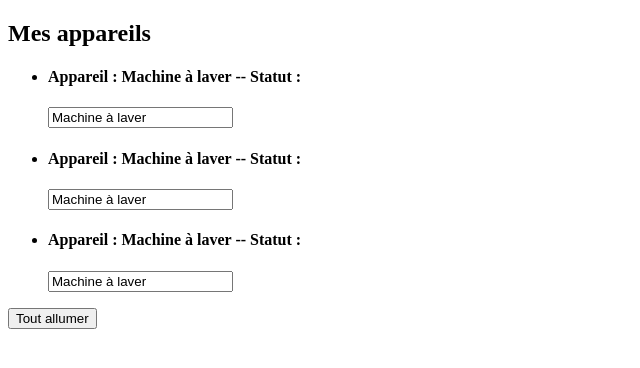
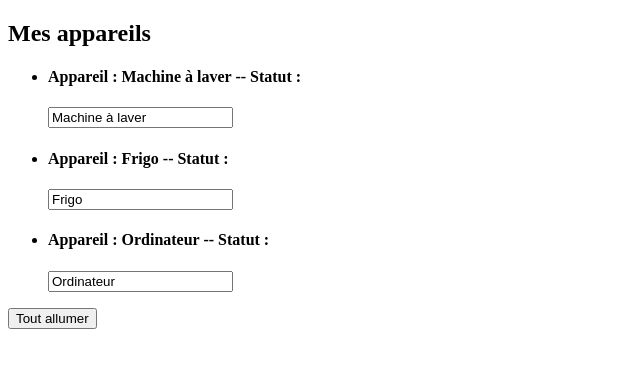
Before and after one commit to moueza/4668271-developpez-des-applications-web-avec-angular, an Angular app in the folder mon-projet-angular/: page / in a window 1280 px wide. Shown: the top 368 px of the page, without its empty margins (0-640 px from the left). Built offline with nearby package versions, Linux system fonts and the light colour scheme.

Commit message:
See #1 gen : server OK ; see #22 p2c2e Propriétés personnalisées #22

```diff
--- a/mon-projet-angular/src/app/app.component.html
+++ b/mon-projet-angular/src/app/app.component.html
@@ -3,9 +3,9 @@
     <div class="col-xs-12">
       <h2>Mes appareils</h2>
       <ul class="list-group">
-        <app-appareil></app-appareil>
-        <app-appareil></app-appareil>
-        <app-appareil></app-appareil>
+        <app-appareil appareilName="Machine à laver"></app-appareil>
+        <app-appareil appareilName="Frigo"></app-appareil>
+        <app-appareil appareilName="Ordinateur"></app-appareil>
       </ul>
       <button
         class="btn btn-success"
--- a/mon-projet-angular/src/app/appareil/appareil.component.ts
+++ b/mon-projet-angular/src/app/appareil/appareil.component.ts
@@ -1,4 +1,4 @@
-import {Component, OnInit} from '@angular/core';
+import {Component, Input, OnInit} from '@angular/core';
 
 @Component({
   selector: 'app-appareil',
@@ -6,8 +6,8 @@
   styleUrls: ['./appareil.component.scss']
 })
 export class AppareilComponent implements OnInit {
-// appareilName: string = 'Machine à laver';
-  appareilName = 'Machine à laver';
+  @Input() appareilName: string;
+  // appareilName = 'Machine à laver';
   // appareilStatus: string = 'éteint';
   appareilStatus: 'éteint'; // resolves #21
 
```
